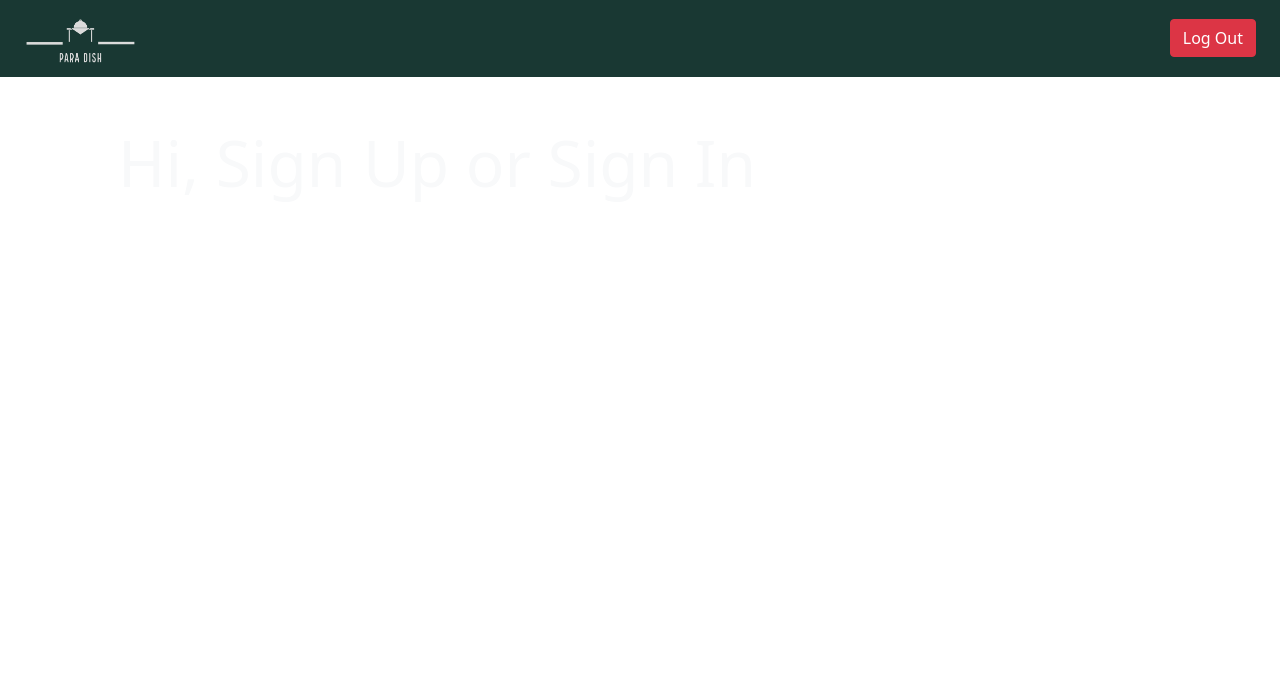
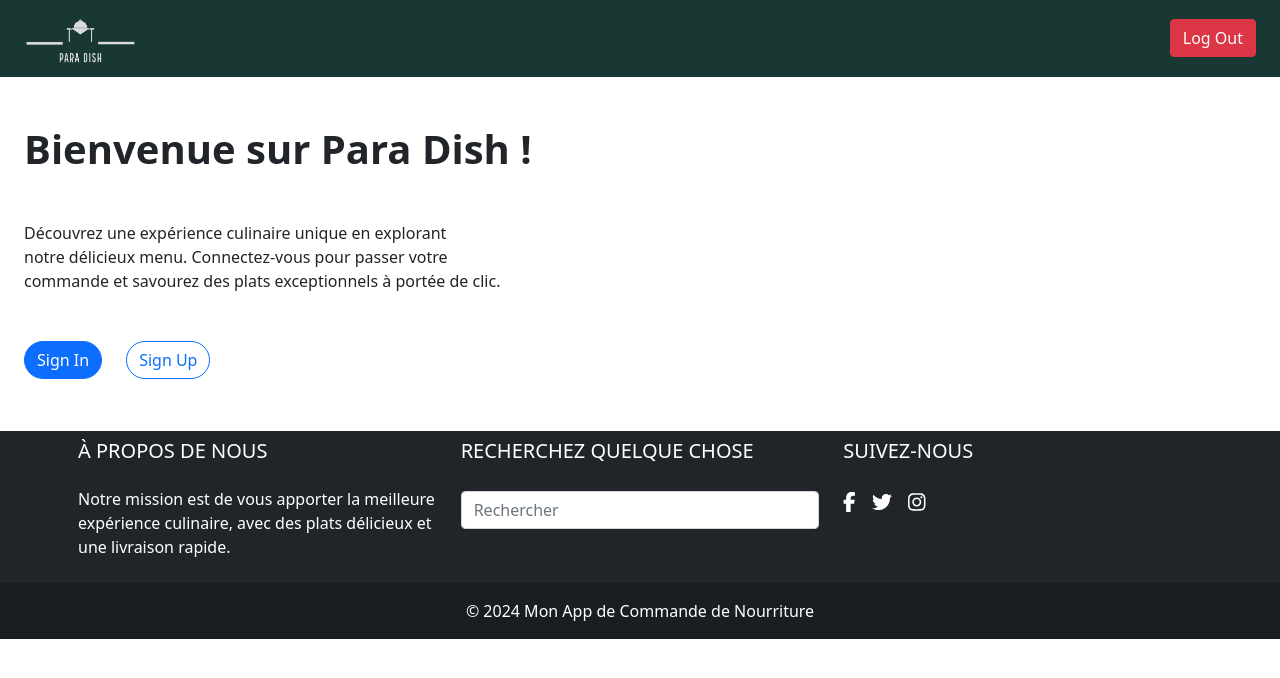
Before and after one commit to Food-orders-mgt2/frontend, a React (Vite) app: page / in a window 1280 px wide. Shown: the top 678 px of the page. Built offline with nearby package versions, Linux system fonts and the light colour scheme; no server answers.

Commit message:
fix: Update page home

```diff
--- a/src/pages/Home.jsx
+++ b/src/pages/Home.jsx
@@ -1,15 +1,35 @@
-import React, {useContext} from 'react'
-import {UserContext} from "../context/userContext"
+import React, { useContext } from 'react'
+import { UserContext } from "../context/userContext"
+import Footer from '../components/footer'
 
 export default function Home() {
-
-  const {currentUser} = useContext(UserContext)
-
+  const { toggleModals } = useContext(UserContext)
   return (
-    <div className="container p-5">
-      <h1 className="display-3 text-light">
-        {currentUser ? "Welcome buddy" : "Hi, Sign Up or Sign In"}
-      </h1>
-    </div>
+    <>
+      <section>
+        <div className='ms-4   mt-5'><h1 className='fw-bold'>Bienvenue sur Para Dish !</h1></div>
+        <div className='ms-4 mt-5'>
+          <p>Découvrez une expérience culinaire unique en explorant
+            <br /> notre délicieux menu. Connectez-vous pour passer votre
+            <br /> commande et savourez des plats exceptionnels à portée de clic.
+          </p>
+        </div>
+        <div className='mt-5 mb-5'>
+          <button
+            onClick={() => toggleModals("signIn")}
+            className="btn btn-primary ms-4 rounded-pill ">
+            Sign In
+          </button>
+          <button
+            onClick={() => toggleModals("signUp")}
+            className="btn btn-outline-primary ms-4 rounded-pill ">
+            Sign Up
+          </button>
+        </div>
+        <div className='footers'>
+        <Footer/>
+        </div>
+      </section>
+    </>
   )
 }
```
